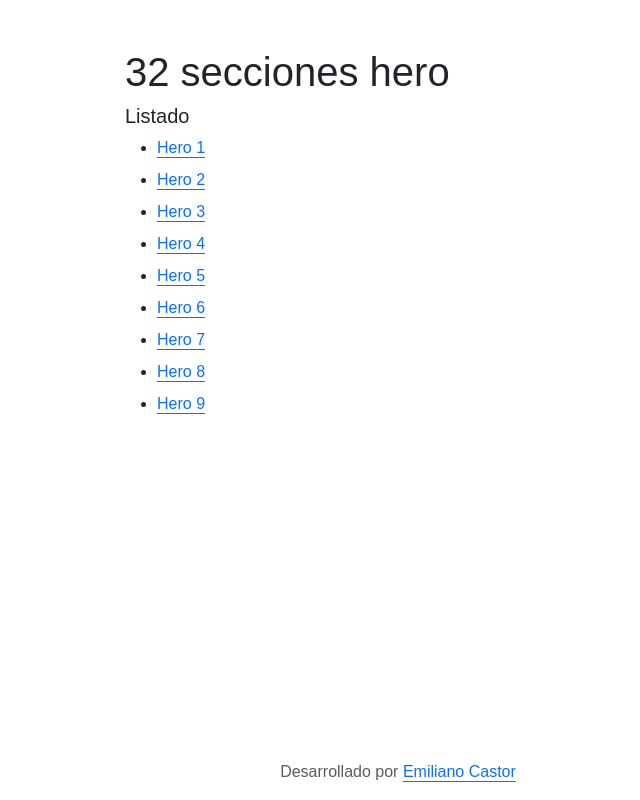
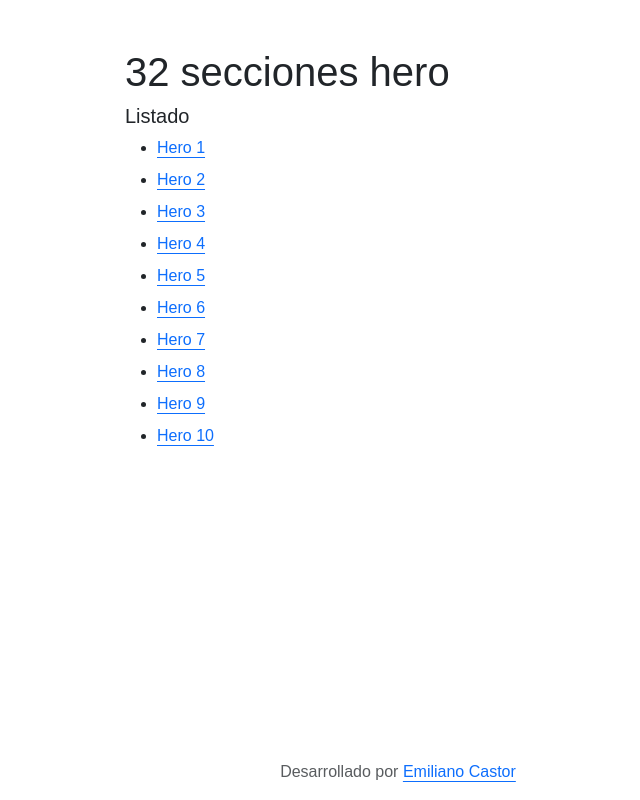
Before and after one commit to emicastor/32_secciones_hero, a plain HTML site: page index.html in a window 1280 px wide. Shown: the whole page, without its empty margins (242-882 px from the left). Drawn offline with nearby package versions, Linux system fonts and the light colour scheme; files that its build step writes are made by us from their sources.

Commit message:
Actualizar listado

```diff
--- a/index.html
+++ b/index.html
@@ -34,6 +34,7 @@
                     <li class="mb-2"><a href="./hero_7/index.html" class="link-offset-2" target="_blank">Hero 7</a></li>
                     <li class="mb-2"><a href="./hero_8/index.html" class="link-offset-2" target="_blank">Hero 8</a></li>
                     <li class="mb-2"><a href="./hero_9/index.html" class="link-offset-2" target="_blank">Hero 9</a></li>
+                    <li class="mb-2"><a href="./hero_10/index.html" class="link-offset-2" target="_blank">Hero 10</a></li>
                 </ul>
             </div>
         </div>
```
